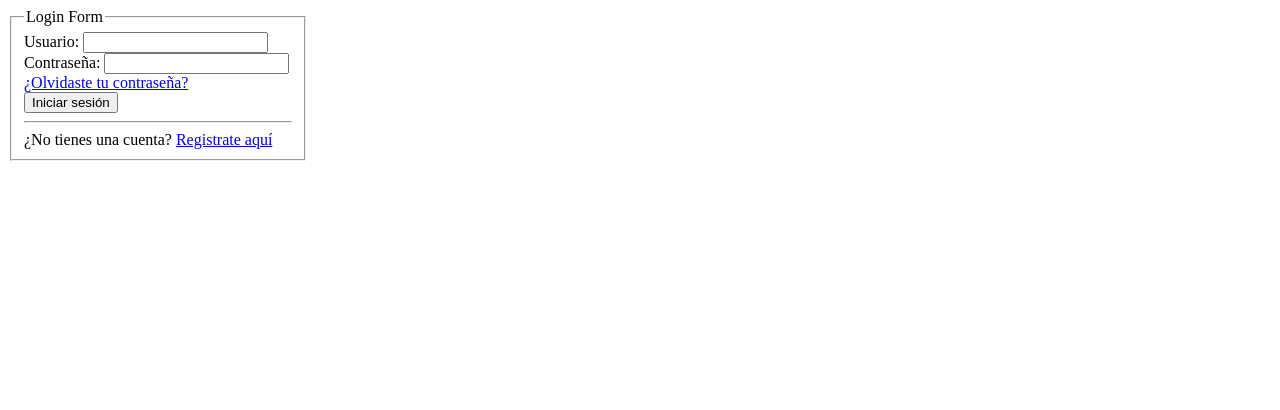
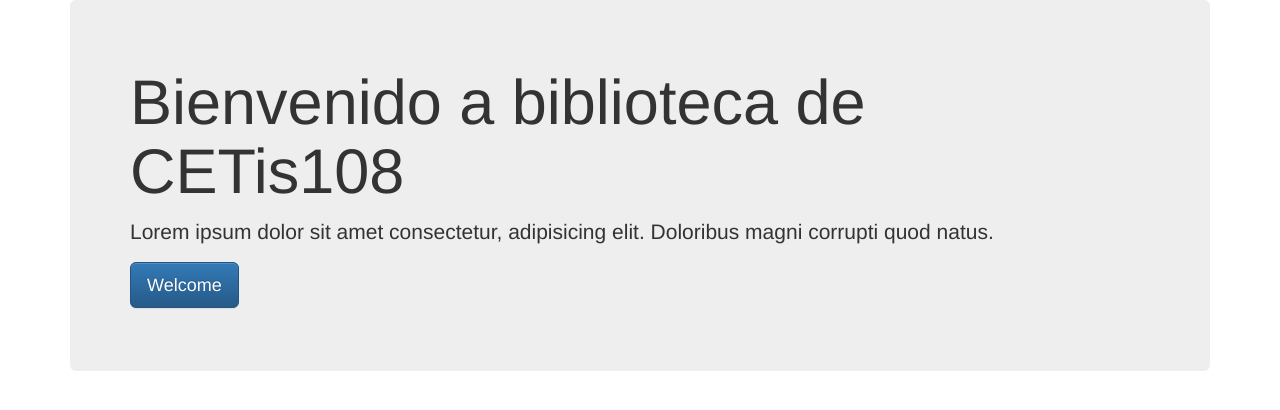
Before and after one commit to bidkar/a17e18-5ampr-ejercicio-git, a PHP site: page / in a window 1280 px wide. Shown: the top 410 px of the page. Run offline with PHP 8.4, Linux system fonts and the light colour scheme.

Commit message:
Plantillas

```diff
--- /dev/null
+++ b/config.inc.php
@@ -0,0 +1,2 @@
+<?php
+define('APP_DIR', __DIR__."/");
--- a/public/index.php
+++ b/public/index.php
@@ -1,59 +1,16 @@
 <?php
-require_once '../src/app/db/mysql.php';
-require_once '../src/models/user.php';
-use Models\User;
+require_once '../config.inc.php';
+require_once '../src/app/autoload.php';
 
-if (isset($_POST['usuario']) && isset($_POST['passwd'])) {
-    $username = $_POST['usuario'];
-    $passwd  = $_POST['passwd'];
-    $usuario = User::Login($username, $passwd);
-    $mensaje = '';
-    if (!$usuario) {
-        $mensaje = "Usuario o contraseña incorrectos";
-    } else {
-        $mensaje = "El usuario $username puede iniciar sesión";
+if (isset($_GET['url'])) {
+    switch ($_GET['url']) {
+        case 'home': include '../src/views/home.php';
+                     break;
+        case 'user': echo 'Estas pidiendo user';
+                     break;
+        case 'login': include '../src/views/login.php';
+                      break;
     }
+} else {
+    include '../src/views/home.php';
 }
-?>
-
-<!DOCTYPE html>
-<html lang="en">
-<head>
-    <meta charset="UTF-8">
-    <meta name="viewport" content="width=device-width, initial-scale=1.0">
-    <meta http-equiv="X-UA-Compatible" content="ie=edge">
-    <title>Home page</title>
-</head>
-<body>
-    <?php
-    // if (isset($mensaje)) {
-    //     echo $mensaje;
-    // }
-    echo isset($mensaje) ? $mensaje : '';
-    ?>
-    <div style="width:300px;">
-        <form action="#" id="loginform" method="post">
-            <fieldset>
-                <legend>Login Form</legend>
-                <!-- div>label[for=usuario]{Usuario:}+input[type=text name=usuario id=usuario] -->
-                <div>
-                    <label for="usuario">Usuario:</label>
-                    <input type="text" name="usuario" id="usuario">
-                </div>
-                <!-- div>label[for=passwd]{Contraseña:}+input[type=password name=passwd id=passwd] -->
-                <div>
-                    <label for="passwd">Contraseña:</label>
-                    <input type="password" name="passwd" id="passwd">
-                </div>
-                <div>
-                    <a href="remember.php">¿Olvidaste tu contraseña?</a>
-                </div>
-                <button type="submit">Iniciar sesión</button>
-                <hr>
-                ¿No tienes una cuenta?
-                <a href="signup.php"> Registrate aquí</a>
-            </fieldset>
-        </form>
-    </div>
-</body>
-</html>
--- /dev/null
+++ b/src/app/autoload.php
@@ -0,0 +1,14 @@
+<?php
+return
+    spl_autoload_register(function($classname)
+	{
+        // $classname = Src\Models\User
+		$path = strtolower($classname); // src\models\user
+		$path = str_replace("\\", "/", $path); // src/models/user
+		$path = APP_DIR . $path . ".php"; // c:/xampp/htdocs/git/ + src/models/user + .php  => c:/xampp/htdocs/git/src/models/user.php
+
+		if (is_readable($path))
+			require $path;
+		else
+			die('Error al leer el archivo ' . $path);
+	});
--- a/src/models/user.php
+++ b/src/models/user.php
@@ -1,5 +1,5 @@
 <?php
-namespace Models;
+namespace Src\Models;
 use App\DB\MySQL;
 
 class User {
--- a/src/views/home.php
+++ b/src/views/home.php
@@ -0,0 +1,13 @@
+<?php
+require_once 'layouts/master.tpl.php';
+?>
+
+<div class="container">
+    <div class="jumbotron">
+        <h1>Bienvenido a biblioteca de CETis108</h1>
+        <p>Lorem ipsum dolor sit amet consectetur, adipisicing elit. Doloribus magni corrupti quod natus.</p>
+        <p><a href="#" class="btn btn-primary btn-lg">Welcome</a></p>
+    </div>
+</div>
+
+</body></html>
--- a/src/views/layouts/master.tpl.php
+++ b/src/views/layouts/master.tpl.php
@@ -5,10 +5,7 @@
     <meta name="viewport" content="width=device-width, initial-scale=1.0">
     <meta http-equiv="X-UA-Compatible" content="ie=edge">
     <title>Inicio de sesión</title>
-    <link rel="stylesheet" href="../../public/css/bootstrap.css">
-    <link rel="stylesheet" href="../../public/css/bootstrap-theme.css">
+    <link rel="stylesheet" href="css/bootstrap.css">
+    <link rel="stylesheet" href="css/bootstrap-theme.css">
 </head>
 <body>
-    <!-- Bloque para definición de vistas -->
-</body>
-</html>
```
Also changed, not shown: src/views/login.php (+3 -11 lines), public/.htaccess (added).
